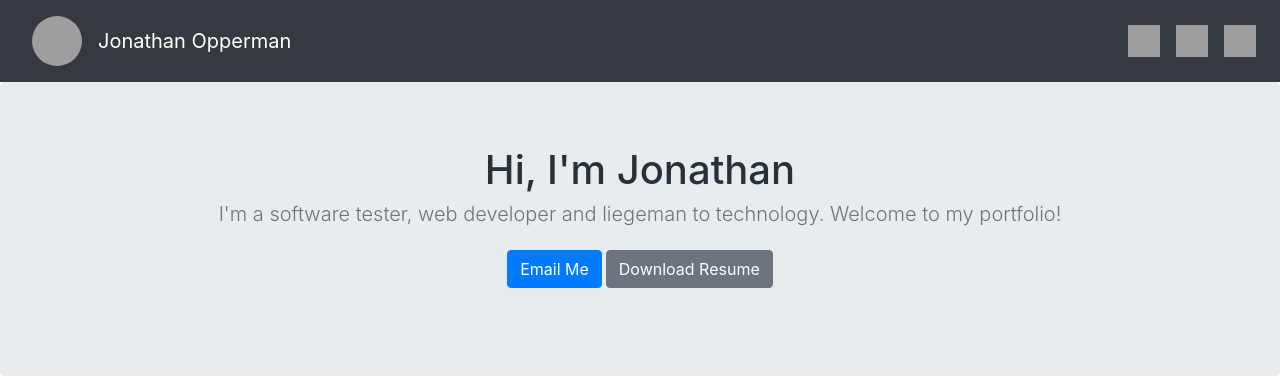
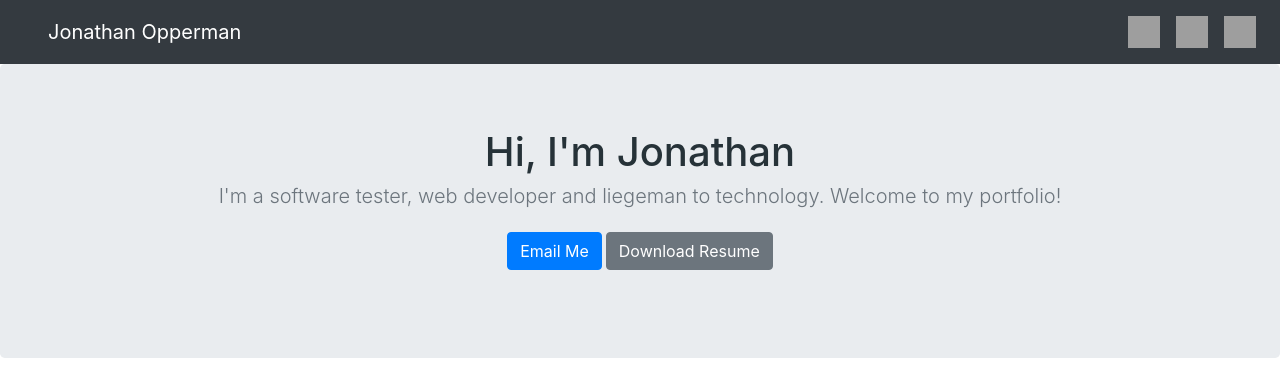
Before and after one commit to jcopperman/jubilant-octo-adventure, a Django app: page / in a window 1280 px wide. Shown: the top 390 px of the page. Run offline with Django 3.2, Linux system fonts and the light colour scheme; data that the repository does not hold is empty; some libraries are stand-ins or nearby versions; grey boxes are pictures that could not be loaded.

Commit message:
Removed avatar

```diff
--- a/jobs/templates/jobs/home.html
+++ b/jobs/templates/jobs/home.html
@@ -468,7 +468,7 @@ body:not(.search__active) #sort-relevance {
 <body>
     <header>
         <nav class="navbar navbar-expand-lg navbar-dark bg-dark">
-          <a class="nav-item nav-link" href="https://res.cloudinary.com/dvfzqxdrw/image/upload/c_scale,r_15,w_507/v1587247455/Portfolio/profile_twigo3.jpg"> <img src="https://res.cloudinary.com/dvfzqxdrw/image/upload/c_scale,r_15,w_78/v1587247455/Portfolio/profile_twigo3.jpg" alt="Avatar" class="avatar" ></a>
+          <a class="nav-item nav-link" href="https://res.cloudinary.com/dvfzqxdrw/image/upload/c_scale,r_15,w_507/v1587247455/Portfolio/profile_twigo3.jpg"> </a>
             <a class="navbar-brand" href="{% url 'home' %}">  Jonathan Opperman</a>
             <button class="navbar-toggler" type="button" data-toggle="collapse" data-target="#navbarNavAltMarkup"
                 aria-controls="navbarNavAltMarkup" aria-expanded="false" aria-label="Toggle navigation">
```
